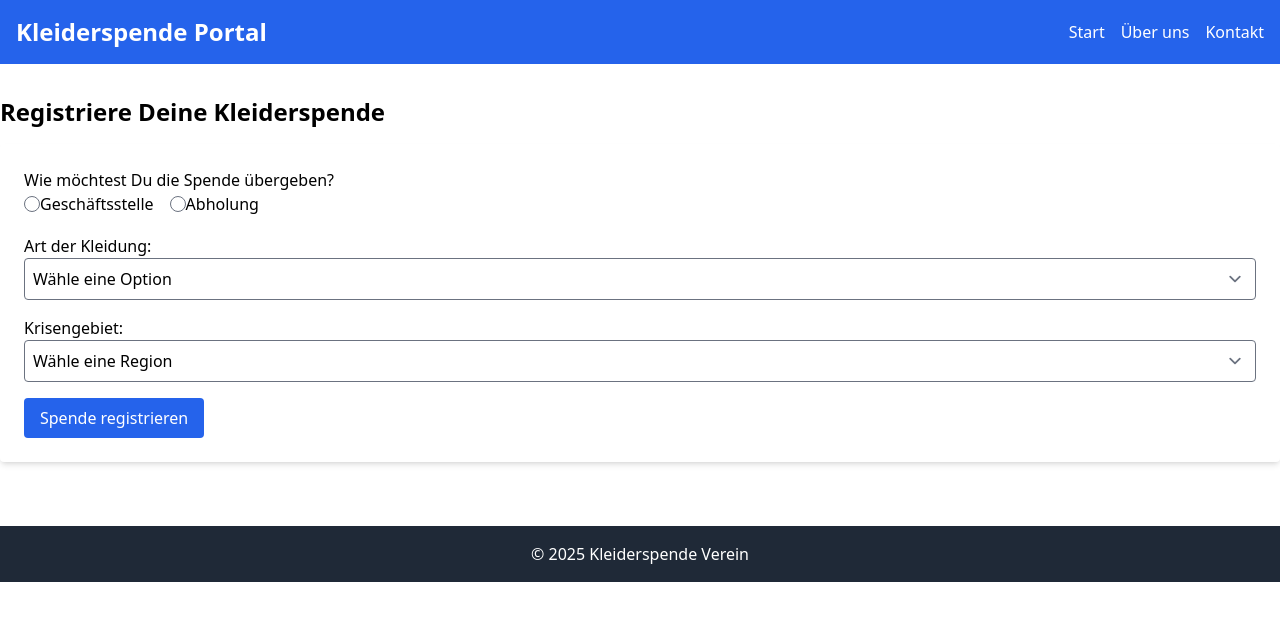
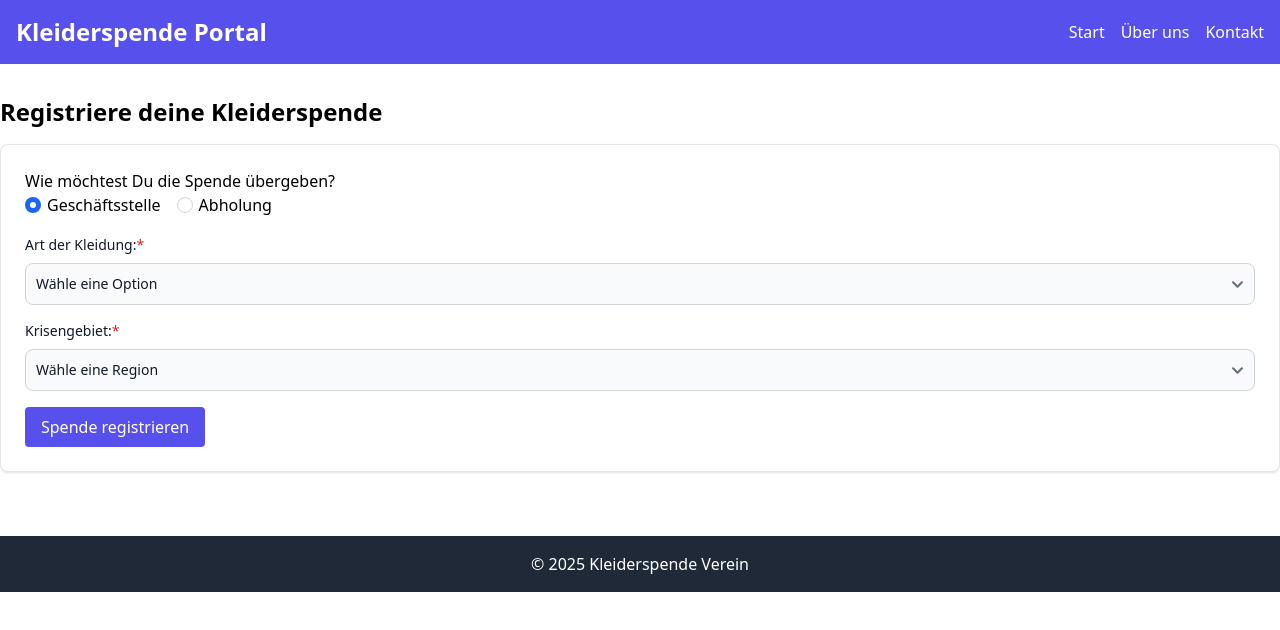
Before and after one commit to ronnyjahn-iu/clothing-donation, a Nuxt app: page / in a window 1280 px wide. Shown: the top 630 px of the page. Built offline with nearby package versions, Linux system fonts and the light colour scheme.

Commit message:
Updated primary color, added form validations, added flowbite

```diff
--- a/layouts/default.vue
+++ b/layouts/default.vue
@@ -1,6 +1,6 @@
 <template>
     <div>
-        <header class="bg-blue-600 text-white p-4">
+        <header class="bg-indigo-600 text-white p-4">
             <div class="container mx-auto flex justify-between items-center">
                 <h1 class="text-2xl font-bold">Kleiderspende Portal</h1>
                 <nav>
@@ -15,8 +15,6 @@
         <main class="container mx-auto py-8">
             <NuxtPage />
         </main>
-        <footer class="bg-gray-800 text-white py-4 mt-8 text-center">
-            © 2025 Kleiderspende Verein
-        </footer>
+        <footer class="bg-gray-800 text-white py-4 mt-8 text-center">© 2025 Kleiderspende Verein</footer>
     </div>
 </template>
--- a/package.json
+++ b/package.json
@@ -17,6 +17,7 @@
   "devDependencies": {
     "@tailwindcss/forms": "^0.5.9",
     "autoprefixer": "^10.4.20",
+    "flowbite": "^2.5.2",
     "postcss": "^8.4.49",
     "prettier": "^3.4.2",
     "tailwindcss": "^3.4.17"
--- a/pages/index.vue
+++ b/pages/index.vue
@@ -1,27 +1,24 @@
 <template>
     <div>
-        <h2 class="text-2xl font-semibold mb-4">
-            Registriere Deine Kleiderspende
-        </h2>
-        <form
-            @submit.prevent="handleSubmit"
-            class="bg-white p-6 rounded shadow-md"
-        >
+        <h2 class="text-2xl font-semibold mb-4">Registriere deine Kleiderspende</h2>
+        <form @submit.prevent="submitDonation" class="block p-6 bg-white border border-gray-200 rounded-lg shadow dark:bg-gray-800 dark:border-gray-700 dark:hover:bg-gray-700">
             <div class="mb-4">
                 <label>Wie möchtest Du die Spende übergeben?</label>
                 <div>
                     <label class="inline-flex items-center">
                         <input
                             type="radio"
+                            class="mr-1.5 w-4 h-4 border-gray-300 focus:ring-2 focus:ring-indigo-300 dark:focus:ring-indigo-600 dark:focus:bg-indigo-600 dark:bg-gray-700 dark:border-gray-600"
                             v-model="form.deliveryOption"
                             value="office"
-                            required
+                            checked
                         />
                         Geschäftsstelle
                     </label>
                     <label class="inline-flex items-center ml-4">
                         <input
                             type="radio"
+                            class="mr-1.5 w-4 h-4 border-gray-300 focus:ring-2 focus:ring-indigo-300 dark:focus:ring-indigo-600 dark:focus:bg-indigo-600 dark:bg-gray-700 dark:border-gray-600"
                             v-model="form.deliveryOption"
                             value="pickup"
                         />
@@ -30,58 +27,71 @@
                 </div>
             </div>
             <div v-if="form.deliveryOption === 'pickup'" class="mb-4">
-                <label>Abholadresse:</label>
+                <div class="mb-4">
+                    <label class="block mb-2 text-sm font-medium text-gray-900 dark:text-white">Abholadresse:<span class="text-red-600 text-sm">*</span></label>
                     <input
                         type="text"
                         v-model="form.pickupAddress"
-                    class="w-full p-2 border rounded"
+                        class="bg-gray-50 border border-gray-300 text-gray-900 text-sm rounded-lg focus:ring-indigo-500 focus:border-indigo-500 block w-full p-2.5 dark:bg-gray-700 dark:border-gray-600 dark:placeholder-gray-400 dark:text-white dark:focus:ring-indigo-500 dark:focus:border-indigo-500"
                     />
-                <label>Postleitzahl:</label>
+                </div>
+                <div>
+                    <label class="block mb-2 text-sm font-medium text-gray-900 dark:text-white">Postleitzahl:<span class="text-red-600 text-sm">*</span></label>
                     <input
                         type="text"
                         v-model="form.pickupZip"
-                    class="w-full p-2 border rounded"
+                        class="bg-gray-50 border border-gray-300 text-gray-900 text-sm rounded-lg focus:ring-indigo-500 focus:border-indigo-500 block w-full p-2.5 dark:bg-gray-700 dark:border-gray-600 dark:placeholder-gray-400 dark:text-white dark:focus:ring-indigo-500 dark:focus:border-indigo-500"
                     />
                 </div>
-            <label>Art der Kleidung:</label>
+            </div>
+            <div class="mb-4">
+                <label class="block mb-2 text-sm font-medium text-gray-900 dark:text-white">Art der Kleidung:<span class="text-red-600 text-sm">*</span></label>
                 <select
                     v-model="form.clothingType"
-                class="w-full p-2 border rounded mb-4"
+                    class="bg-gray-50 border border-gray-300 text-gray-900 text-sm rounded-lg focus:ring-indigo-500 focus:border-indigo-500 block w-full p-2.5 dark:bg-gray-700 dark:border-gray-600 dark:placeholder-gray-400 dark:text-white dark:focus:ring-indigo-500 dark:focus:border-indigo-500"
                 >
                     <option value="">Wähle eine Option</option>
                     <option value="Winterkleidung">Winterkleidung</option>
                     <option value="Sommerkleidung">Sommerkleidung</option>
                     <option value="Schuhe">Schuhe</option>
                 </select>
-            <label>Krisengebiet:</label>
+            </div>
+            <div class="mb-4">
+                <label class="block mb-2 text-sm font-medium text-gray-900 dark:text-white">Krisengebiet:<span class="text-red-600 text-sm">*</span></label>
                 <select
                     v-model="form.crisisRegion"
-                class="w-full p-2 border rounded mb-4"
+                    class="bg-gray-50 border border-gray-300 text-gray-900 text-sm rounded-lg focus:ring-indigo-500 focus:border-indigo-500 block w-full p-2.5 dark:bg-gray-700 dark:border-gray-600 dark:placeholder-gray-400 dark:text-white dark:focus:ring-indigo-500 dark:focus:border-indigo-500"
                 >
                     <option value="">Wähle eine Region</option>
                     <option value="Region A">Region A</option>
                     <option value="Region B">Region B</option>
                     <option value="Region C">Region C</option>
                 </select>
-            <button
-                type="submit"
-                class="bg-blue-600 text-white px-4 py-2 rounded hover:bg-blue-700"
-            >
-                Spende registrieren
-            </button>
+            </div>
+            <button type="submit" class="bg-indigo-600 text-white px-4 py-2 rounded hover:bg-indigo-700">Spende registrieren</button>
         </form>
     </div>
 </template>
 <script setup>
 import { ref } from "vue";
 const form = ref({
-    deliveryOption: "",
+    deliveryOption: "office",
     pickupAddress: "",
     pickupZip: "",
     clothingType: "",
     crisisRegion: "",
 });
-const handleSubmit = () => {
+const submitDonation = () => {
+    if (form.value.clothingType == "") {
+        alert("Bitte gib eine Art der Kleidung an!");
+    } else if (form.value.crisisRegion == "") {
+        alert("Bitte gib ein Krisengebiet an!");
+    } else if (form.value.deliveryOption == "pickup" && form.value.pickupAddress == "") {
+        alert("Bitte gib eine Abholadresse an!");
+    } else if (form.value.deliveryOption == "pickup" && form.value.pickupZip == "") {
+        alert("Bitte gib eine Postleitzahl an!");
+    } else {
         alert(JSON.stringify(form.value, null, 2));
+    }
 };
 </script>
--- a/tailwind.config.js
+++ b/tailwind.config.js
@@ -1,12 +1,8 @@
 /** @type {import('tailwindcss').Config} */
 export default {
-    content: [
-        "./components/**/*.{vue,js}",
-        "./layouts/**/*.vue",
-        "./pages/**/*.vue",
-    ],
+    content: ["./components/**/*.{vue,js}", "./layouts/**/*.vue", "./pages/**/*.vue", "./node_modules/flowbite/**/*.js"],
     theme: {
         extend: {},
     },
-    plugins: [require("@tailwindcss/forms")],
+    plugins: [require("@tailwindcss/forms"), require("flowbite/plugin")],
 };
```
Also changed, not shown: 1 other file (tests, documents, lock files or other folders). Lines whose indentation alone changed are shown as unchanged.
